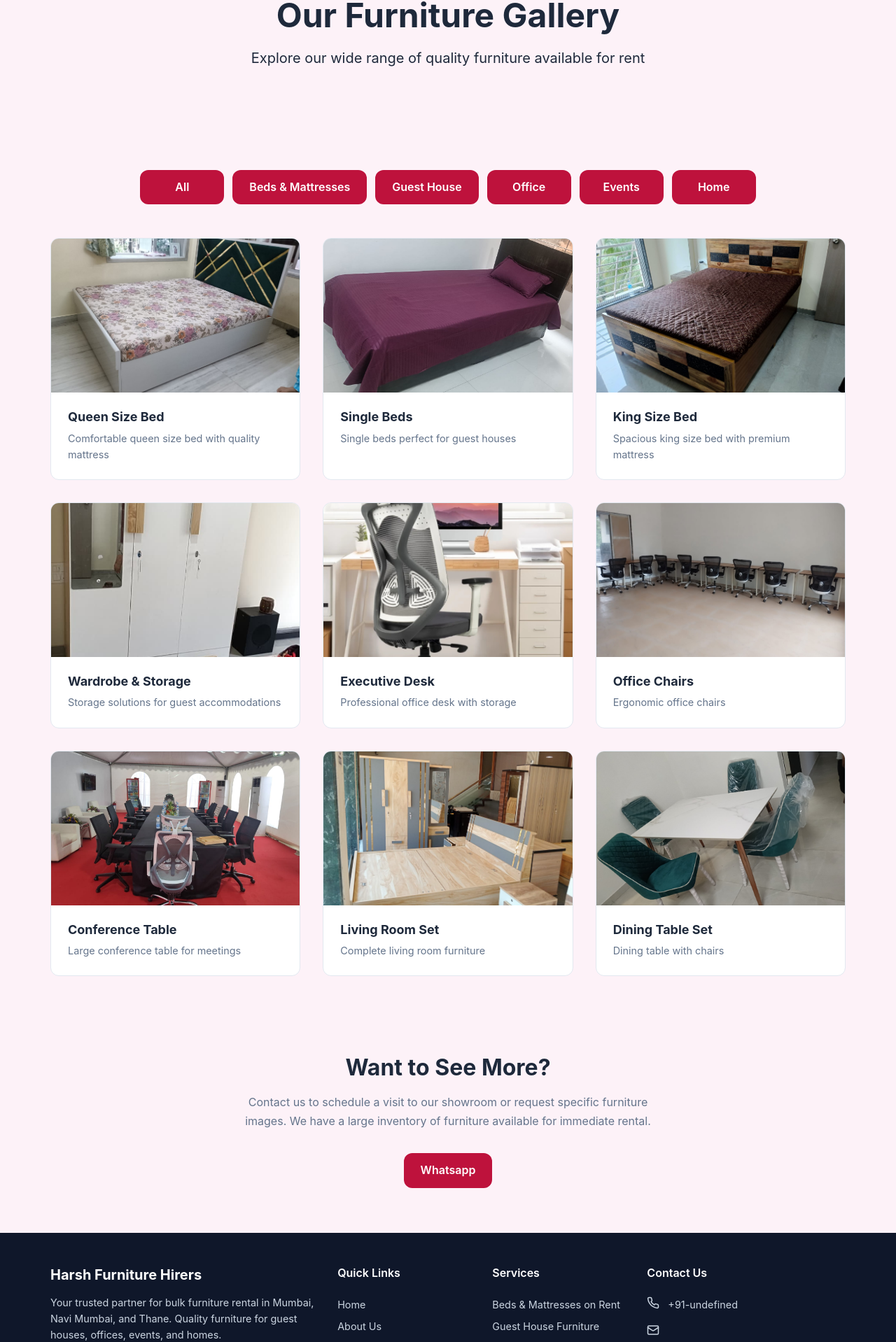
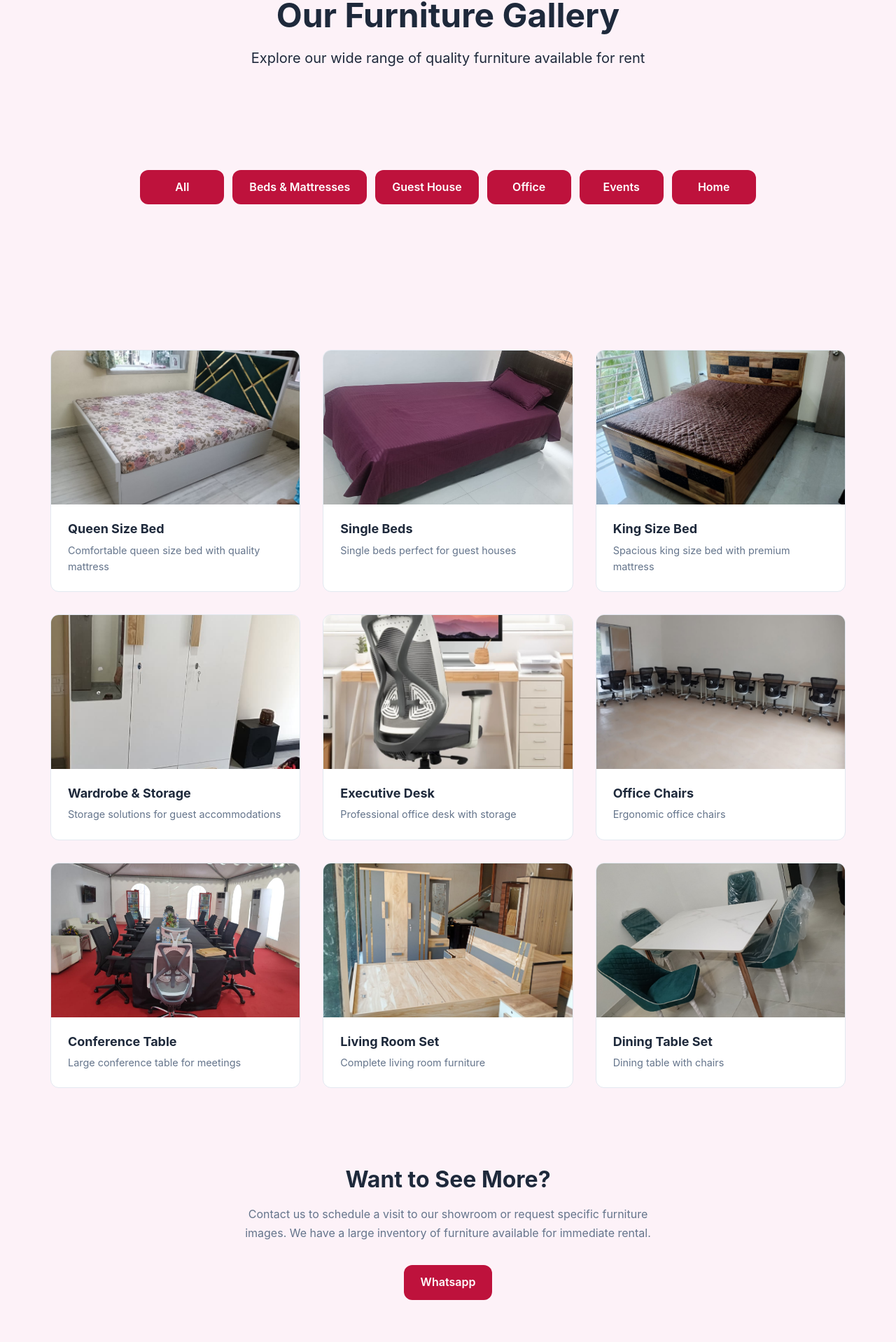
Before and after one commit to Kashyap2210/harsh-furniture-static-website, a React (Vite) app: page /gallery in a window 1280 px wide. Shown: the part 135-2053 px from the top of the page at 70% size. Built offline with nearby package versions, Linux system fonts and the light colour scheme.

Commit message:
Gallery-Page-Seperate-Components-Implement

```diff
--- a/src/App.tsx
+++ b/src/App.tsx
@@ -2,7 +2,7 @@ import { BrowserRouter, Route, Routes } from "react-router-dom";
 import About from "./components/about/About";
 import Contact from "./components/contact/Contact";
 import Footer from "./components/Footer";
-import Gallery from "./components/Gallery";
+import Gallery from "./components/gallery/Gallery";
 import Home from "./components/Home";
 import Navigation from "./components/Navigation";
 import Services from "./components/Services";
--- a/src/components/Gallery.tsx
+++ /dev/null
@@ -1,121 +0,0 @@
-import { useState } from "react";
-import SEO from "../components/SEO";
-import { phoneNumber } from "../data/constants";
-import { categories } from "../data/data";
-import { galleryItems } from "../data/gallery";
-import GenericButton from "./generic-components/GenericButton";
-
-export default function Gallery() {
-  const [selectedCategory, setSelectedCategory] = useState("all");
-
-  const filteredItems =
-    selectedCategory === "all"
-      ? galleryItems
-      : galleryItems.filter((item) => item.category === selectedCategory);
-
-  return (
-    <>
-      <SEO
-        title="Gallery"
-        description="View our extensive collection of furniture available for rent in Mumbai. Browse beds, office furniture, event furniture, and more."
-        keywords="furniture gallery, rental furniture Mumbai, beds on rent, office furniture images"
-      />
-
-      <section className="page-hero bg-pink-50">
-        <div className="container">
-          <h1 className="page-title">Our Furniture Gallery</h1>
-          <p className="page-subtitle">
-            Explore our wide range of quality furniture available for rent
-          </p>
-        </div>
-      </section>
-
-      <section className="section py-3rem bg-pink-50">
-        <div className="container">
-          <div className="gallery-filters">
-            {categories.map((category) => (
-              <GenericButton
-                key={category.id}
-                onClick={() => setSelectedCategory(category.id)}
-                label={category.name}
-                className={`button-light bg-rose-700 text-white font-semibold px-6 py-3 rounded-xl transition ${
-                  selectedCategory === category.id
-                    ? "gallery-filter-btn-active"
-                    : ""
-                }`}
-              />
-            ))}
-          </div>
-
-          <div className="gallery-grid">
-            {filteredItems.map((item, index) => (
-              <div key={index} className="gallery-item">
-                {item.importPath ? (
-                  <img
-                    src={item.importPath}
-                    alt={item.title}
-                    className="image-cover"
-                  />
-                ) : (
-                  <div className="gallery-image-placeholder">
-                    <div className="gallery-image-icon">
-                      <svg
-                        width="64"
-                        height="64"
-                        viewBox="0 0 24 24"
-                        fill="none"
-                        stroke="currentColor"
-                        strokeWidth="2"
-                      >
-                        <rect
-                          x="3"
-                          y="3"
-                          width="18"
-                          height="18"
-                          rx="2"
-                          ry="2"
-                        />
-                        <circle cx="8.5" cy="8.5" r="1.5" />
-                        <polyline points="21 15 16 10 5 21" />
-                      </svg>
-                    </div>
-                  </div>
-                )}
-
-                <div className="gallery-item-content">
-                  <h3 className="gallery-item-title">{item.title}</h3>
-                  <p className="gallery-item-description">{item.description}</p>
-                </div>
-              </div>
-            ))}
-          </div>
-        </div>
-      </section>
-
-      <section className="section section-alt bg-pink-50 pt-8 pb-16">
-        <div className="container">
-          <div className="gallery-note">
-            <h2>Want to See More?</h2>
-            <p>
-              Contact us to schedule a visit to our showroom or request specific
-              furniture images. We have a large inventory of furniture available
-              for immediate rental.
-            </p>
-            <div className="gallery-note-cta">
-              <a
-                href={`https://wa.me/+91${phoneNumber}?text=Hi, I'm interested in furniture rental services`}
-                target="_blank"
-                rel="noopener noreferrer"
-              >
-                <GenericButton
-                  className="button-light bg-rose-700 text-white font-semibold px-6 py-3 rounded-xl transition"
-                  label="Whatsapp"
-                ></GenericButton>
-              </a>
-            </div>
-          </div>
-        </div>
-      </section>
-    </>
-  );
-}
--- /dev/null
+++ b/src/components/gallery/Gallery.tsx
@@ -0,0 +1,28 @@
+import { useState } from "react";
+import SEO from "../SEO";
+import GalleryCTA from "./GalleryCTA";
+import GalleryFilters from "./GalleryFilters";
+import GalleryGrid from "./GalleryGrid";
+import GalleryHero from "./GalleryHero";
+
+export default function Gallery() {
+  const [selectedCategory, setSelectedCategory] = useState("all");
+
+  return (
+    <>
+      <SEO
+        title="Gallery"
+        description="View our extensive collection of furniture available for rent in Mumbai. Browse beds, office furniture, event furniture, and more."
+        keywords="furniture gallery, rental furniture Mumbai, beds on rent, office furniture images"
+      />
+
+      <GalleryHero />
+      <GalleryFilters
+        selectedCategory={selectedCategory}
+        onSelectCategory={setSelectedCategory}
+      />
+      <GalleryGrid selectedCategory={selectedCategory} />
+      <GalleryCTA />
+    </>
+  );
+}
--- /dev/null
+++ b/src/components/gallery/GalleryCTA.tsx
@@ -0,0 +1,32 @@
+import { phoneNumber } from "../../data/constants";
+import GenericButton from "../generic-components/GenericButton";
+
+export default function GalleryCTA() {
+  return (
+    <section className="section section-alt bg-pink-50 pt-8 pb-16">
+      <div className="container">
+        <div className="gallery-note">
+          <h2>Want to See More?</h2>
+          <p>
+            Contact us to schedule a visit to our showroom or request specific
+            furniture images. We have a large inventory of furniture available
+            for immediate rental.
+          </p>
+
+          <div className="gallery-note-cta">
+            <a
+              href={`https://wa.me/+91${phoneNumber}?text=Hi, I'm interested in furniture rental services`}
+              target="_blank"
+              rel="noopener noreferrer"
+            >
+              <GenericButton
+                className="button-light bg-rose-700 text-white font-semibold px-6 py-3 rounded-xl transition"
+                label="Whatsapp"
+              />
+            </a>
+          </div>
+        </div>
+      </div>
+    </section>
+  );
+}
--- /dev/null
+++ b/src/components/gallery/GalleryFilters.tsx
@@ -0,0 +1,33 @@
+import { categories } from "../../data/data";
+import GenericButton from "../generic-components/GenericButton";
+
+interface GalleryFiltersProps {
+  selectedCategory: string;
+  onSelectCategory: (categoryId: string) => void;
+}
+
+export default function GalleryFilters({
+  selectedCategory,
+  onSelectCategory,
+}: GalleryFiltersProps) {
+  return (
+    <section className="section py-3rem bg-pink-50">
+      <div className="container">
+        <div className="gallery-filters">
+          {categories.map((category) => (
+            <GenericButton
+              key={category.id}
+              onClick={() => onSelectCategory(category.id)}
+              label={category.name}
+              className={`button-light bg-rose-700 text-white font-semibold px-6 py-3 rounded-xl transition ${
+                selectedCategory === category.id
+                  ? "gallery-filter-btn-active"
+                  : ""
+              }`}
+            />
+          ))}
+        </div>
+      </div>
+    </section>
+  );
+}
--- /dev/null
+++ b/src/components/gallery/GalleryGrid.tsx
@@ -0,0 +1,54 @@
+import { galleryItems } from "../../data/gallery";
+
+interface GalleryGridProps {
+  selectedCategory: string;
+}
+
+export default function GalleryGrid({ selectedCategory }: GalleryGridProps) {
+  const filteredItems =
+    selectedCategory === "all"
+      ? galleryItems
+      : galleryItems.filter((item) => item.category === selectedCategory);
+
+  return (
+    <section className="section py-3rem bg-pink-50">
+      <div className="container">
+        <div className="gallery-grid">
+          {filteredItems.map((item, index) => (
+            <div key={index} className="gallery-item">
+              {item.importPath ? (
+                <img
+                  src={item.importPath}
+                  alt={item.title}
+                  className="image-cover"
+                />
+              ) : (
+                <div className="gallery-image-placeholder">
+                  <div className="gallery-image-icon">
+                    <svg
+                      width="64"
+                      height="64"
+                      viewBox="0 0 24 24"
+                      fill="none"
+                      stroke="currentColor"
+                      strokeWidth="2"
+                    >
+                      <rect x="3" y="3" width="18" height="18" rx="2" ry="2" />
+                      <circle cx="8.5" cy="8.5" r="1.5" />
+                      <polyline points="21 15 16 10 5 21" />
+                    </svg>
+                  </div>
+                </div>
+              )}
+
+              <div className="gallery-item-content">
+                <h3 className="gallery-item-title">{item.title}</h3>
+                <p className="gallery-item-description">{item.description}</p>
+              </div>
+            </div>
+          ))}
+        </div>
+      </div>
+    </section>
+  );
+}
--- /dev/null
+++ b/src/components/gallery/GalleryHero.tsx
@@ -0,0 +1,12 @@
+export default function GalleryHero() {
+  return (
+    <section className="page-hero bg-pink-50">
+      <div className="container">
+        <h1 className="page-title">Our Furniture Gallery</h1>
+        <p className="page-subtitle">
+          Explore our wide range of quality furniture available for rent
+        </p>
+      </div>
+    </section>
+  );
+}
```
